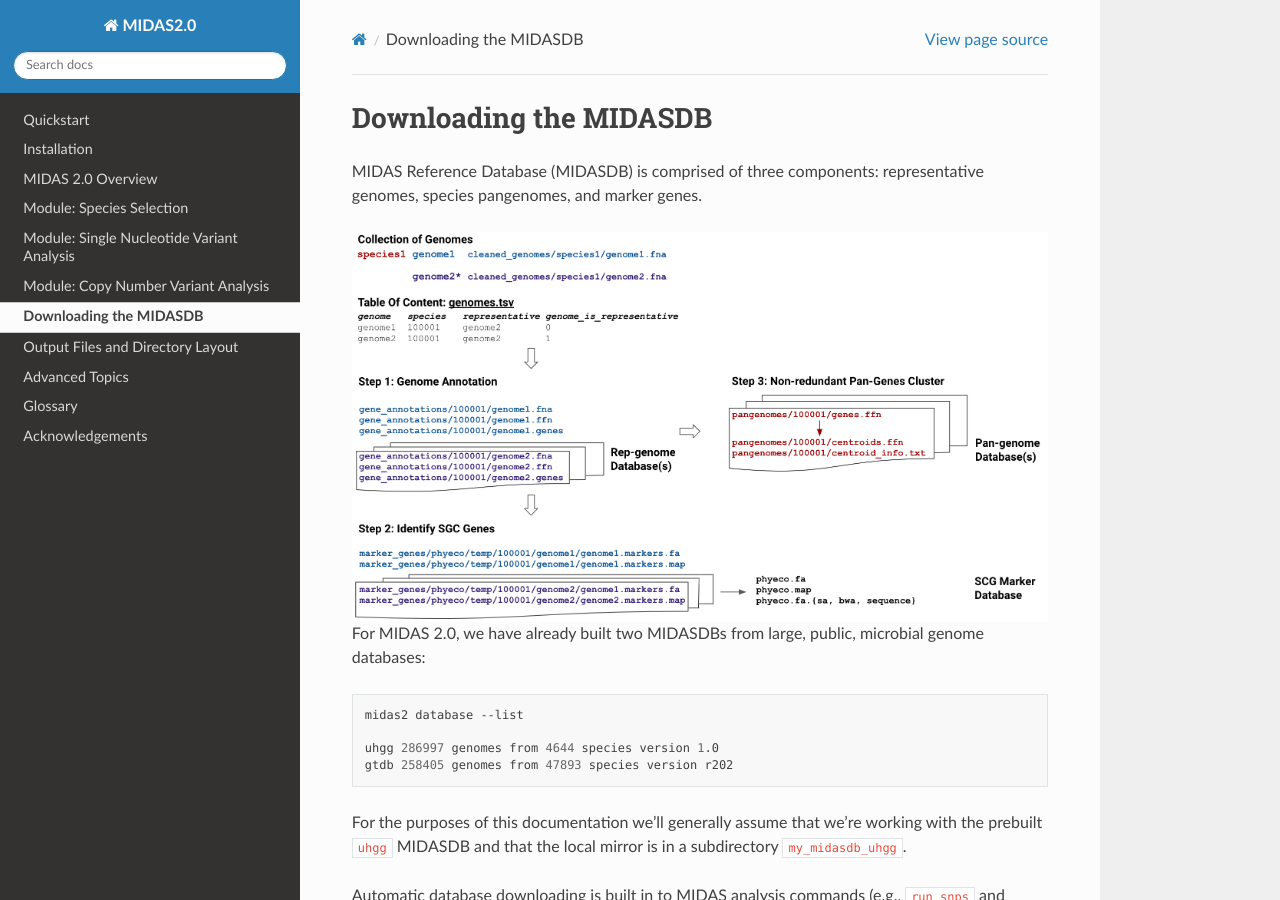
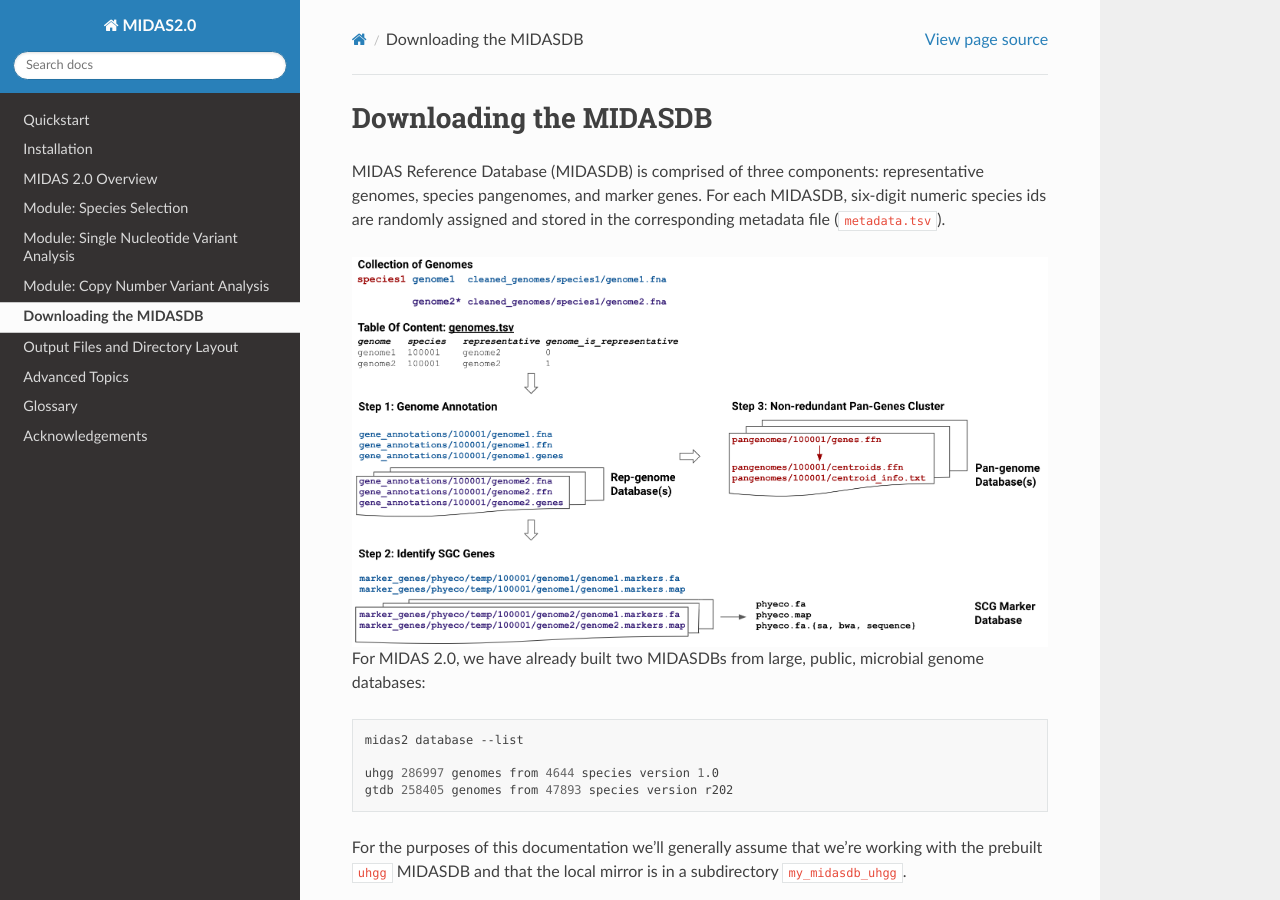
Before and after one commit to czbiohub-sf/MIDAS, a Sphinx documentation site: the page built from docs/download_midasdb.rst, in a window 1280 px wide and 900 px high. Built offline with Sphinx 7.4.7 and the Read the Docs theme 2.0.0, drawn with Linux system fonts in a browser that asks for light colours.

Commit message:
Update download_midasdb.rst

```diff
--- a/docs/download_midasdb.rst
+++ b/docs/download_midasdb.rst
@@ -4,7 +4,7 @@ Downloading the MIDASDB
 =======================
 
 MIDAS Reference Database (MIDASDB) is comprised of three components: representative genomes,
-species pangenomes, and marker genes.
+species pangenomes, and marker genes. For each MIDASDB, six-digit numeric species ids are randomly assigned and stored in the corresponding metadata file (``metadata.tsv``).
 
 
 .. figure:: images/Fig2.MIDASDB.png
```
